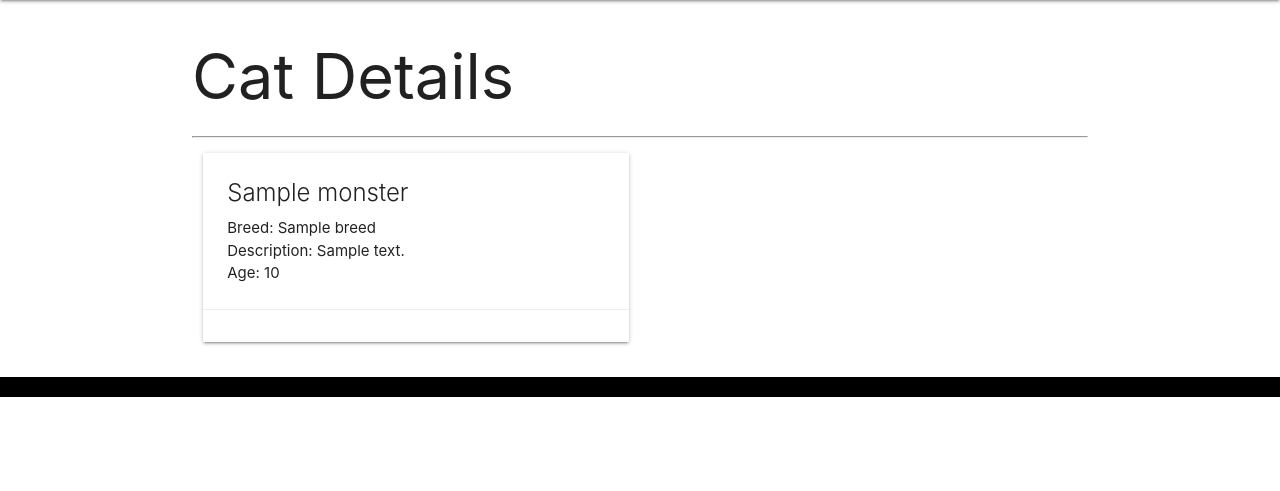
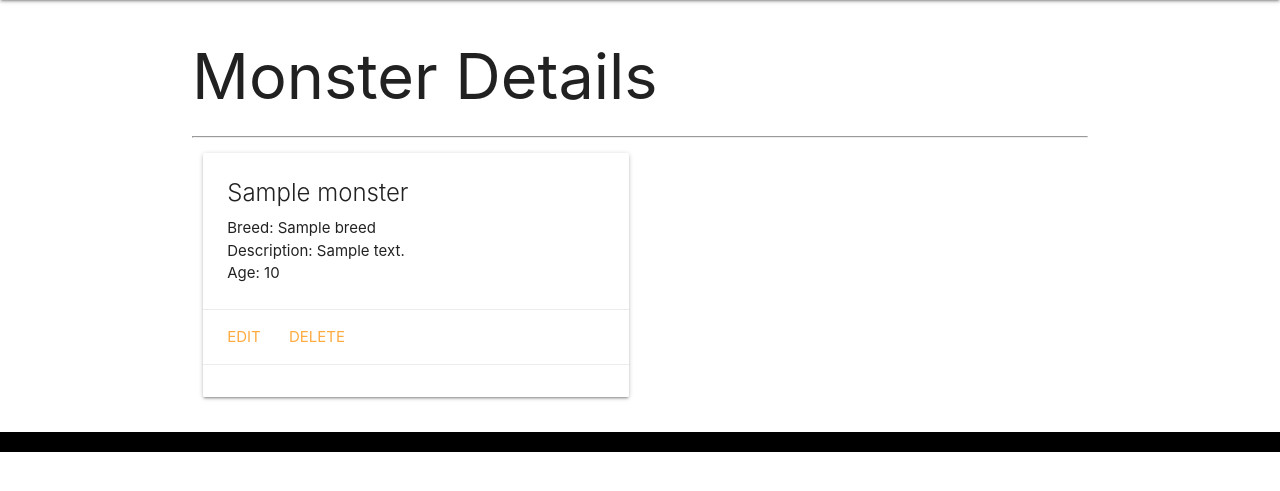
Before and after one commit to DavidGriffinMartin/Monster-Collector, a Django app: template main_app/templates/monsters/detail.html in a window 1280 px wide. Shown: the part 64-555 px from the top of the page. Run offline with Django 3.2, Linux system fonts and the light colour scheme; the template is opened without the code that fills it: most values are stand-ins (such as "Sample title", 1, 10 or a date in 2020).

Commit message:
wip: Adds Monster edit and delete links.

```diff
--- a/main_app/templates/monsters/detail.html
+++ b/main_app/templates/monsters/detail.html
@@ -1,6 +1,6 @@
 {% extends 'base.html' %} {% block content %}
 
-<h1>Cat Details</h1>
+<h1>Monster Details</h1>
 <hr />
 
 <div class="row">
@@ -12,6 +12,10 @@
         <p>Description: {{ monster.description }}</p>
         <p>Age: {{ monster.age }}</p>
       </div>
+      <div class="card-action">
+        <a href="{% url 'monsters_update' monster.id %}">Edit</a>
+        <a href="{% url 'monsters_delete' monster.id %}">Delete</a>
+      </div>
       <div class="card-action">{% endblock %}</div>
     </div>
   </div>
```
